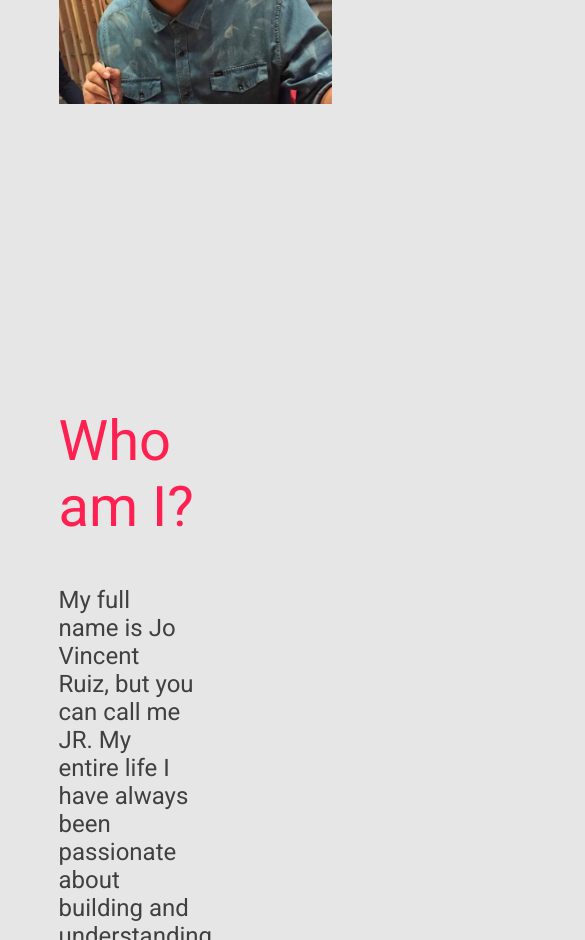
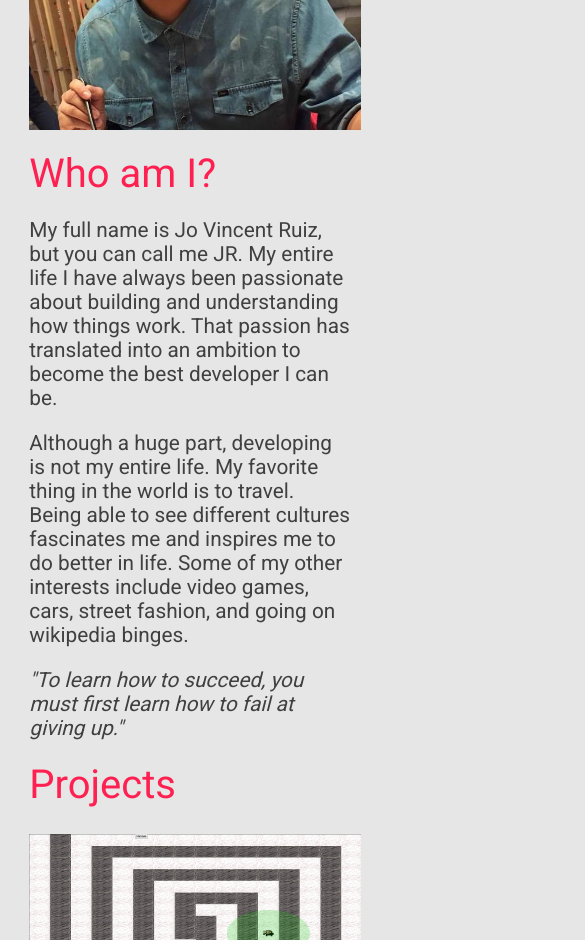
Before and after one commit to jvjruiz/portfolio, a React (Create React App) app: page / in a window 390 px wide. Shown: the part 1060-2000 px from the top of the page, 585 px wide, since content can reach past the window. Built offline with nearby package versions, Linux system fonts and the light colour scheme.

Commit message:
mediaquery complete for 450px

```diff
--- a/src/index.css
+++ b/src/index.css
@@ -38,20 +38,6 @@ ul {
   font-weight: 1;
   color:#e6e6e6;
 }
-
-@media only screen and (max-width: 375px) {
-    #intro_message {
-        padding-top:3em;
-        font-size: 2.8em;
-    }
-    .headerText {
-        font-size:2.5em;
-    }
-    #introBreak {
-        display: none;
-    }
-}
-
 
 #intro_message > span {
     display:inline;
@@ -205,7 +191,7 @@ ul {
 #aboutMeTextContainer {
     width:50%;
     vertical-align: top;
-    padding-right: 5%;
+    padding-right: 3%;
 }
 
 .aboutMeHeader {
@@ -221,8 +207,7 @@ ul {
 }
 
 #aboutMePhotoContainer {
-  height: 36em;
-  width: 34em;
+  width: 35em;
 }
 
 #aboutMePhoto {
@@ -320,3 +305,56 @@ span {
 p span {
     color: #e6e6e6;
 }
+
+@media only screen and (max-width: 450px) {
+    #intro_message {
+        padding-top:3em;
+        font-size: 2.6em;
+    }
+    .headerText {
+        font-size:2.5em;
+    }
+
+    .contentText {
+        font-size: 1.3em;
+    }
+
+    .subHeaderText {
+        font-size: 1.8em;
+    }
+
+    #introBreak {
+        display: none;
+    }
+    #aboutMeContainer {
+        padding-top: 1em;
+        width:85%;
+    }
+
+    .aboutMeHeader {
+        margin-bottom: 0;
+    }
+
+    #aboutMeTextContainer {
+        padding-top:1em;
+        width:100%;
+    }
+    .headerText {
+        font-size:2.5em;
+    }
+
+    #projectsHeader {
+        margin-top: 0em;
+        width:85%;
+    }
+
+    .projectContainer {
+        width:85%;
+    }
+
+    .projectText {
+        width:100%;
+        padding-left: 0;
+        padding-top:.5em;
+    }
+}
```
